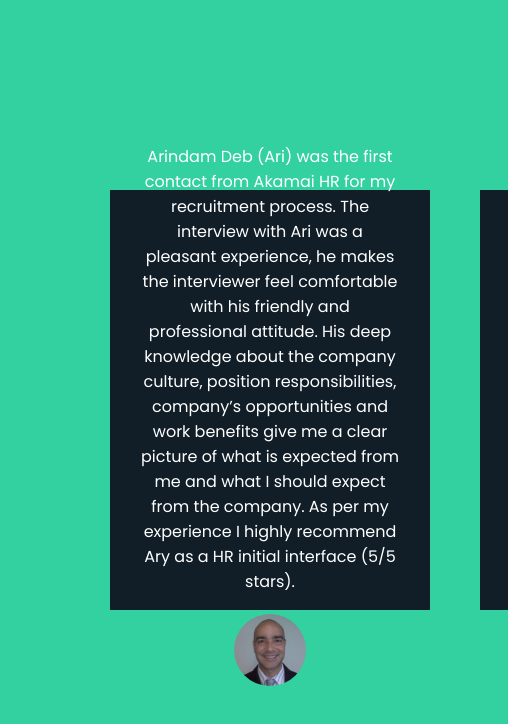
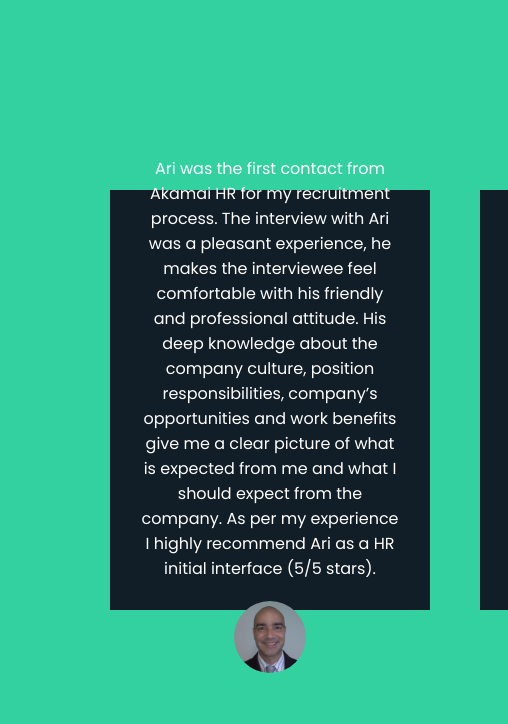
Before and after one commit to Arindamdeb2000/Testimonials, a plain HTML site: page index.html in a window 1280 px wide. Shown: the full height of the page, 0-508 px from the left. Drawn offline with Linux system fonts and the light colour scheme.

Commit message:
Update index.html

```diff
--- a/index.html
+++ b/index.html
@@ -11,9 +11,10 @@
         <div class="content">
           <img src="img.png" class="quote" />
           <p>
-            Arindam Deb (Ari) was the first contact from Akamai HR for my recruitment process.
-The interview with Ari was a pleasant experience, he makes the interviewer feel comfortable with his friendly and professional attitude. His deep knowledge about the company culture, position responsibilities, company’s opportunities and work benefits give me a clear picture of what is expected from me and what I should expect from the company.
-As per my experience I highly recommend Ary as a HR initial interface (5/5 stars).
+           Ari was the first contact from Akamai HR for my recruitment process.
+           The interview with Ari was a pleasant experience, he makes the interviewee feel comfortable with his friendly and professional attitude.
+           His deep knowledge about the company culture, position responsibilities, company’s opportunities and work benefits give me a clear picture of what is expected from me and what I should expect from the company.
+           As per my experience I highly recommend Ari as a HR initial interface (5/5 stars).
           </p>
           <img src="Luis.jpg" class="user" />
           <h3>Luis Pacheco</h3>
```
